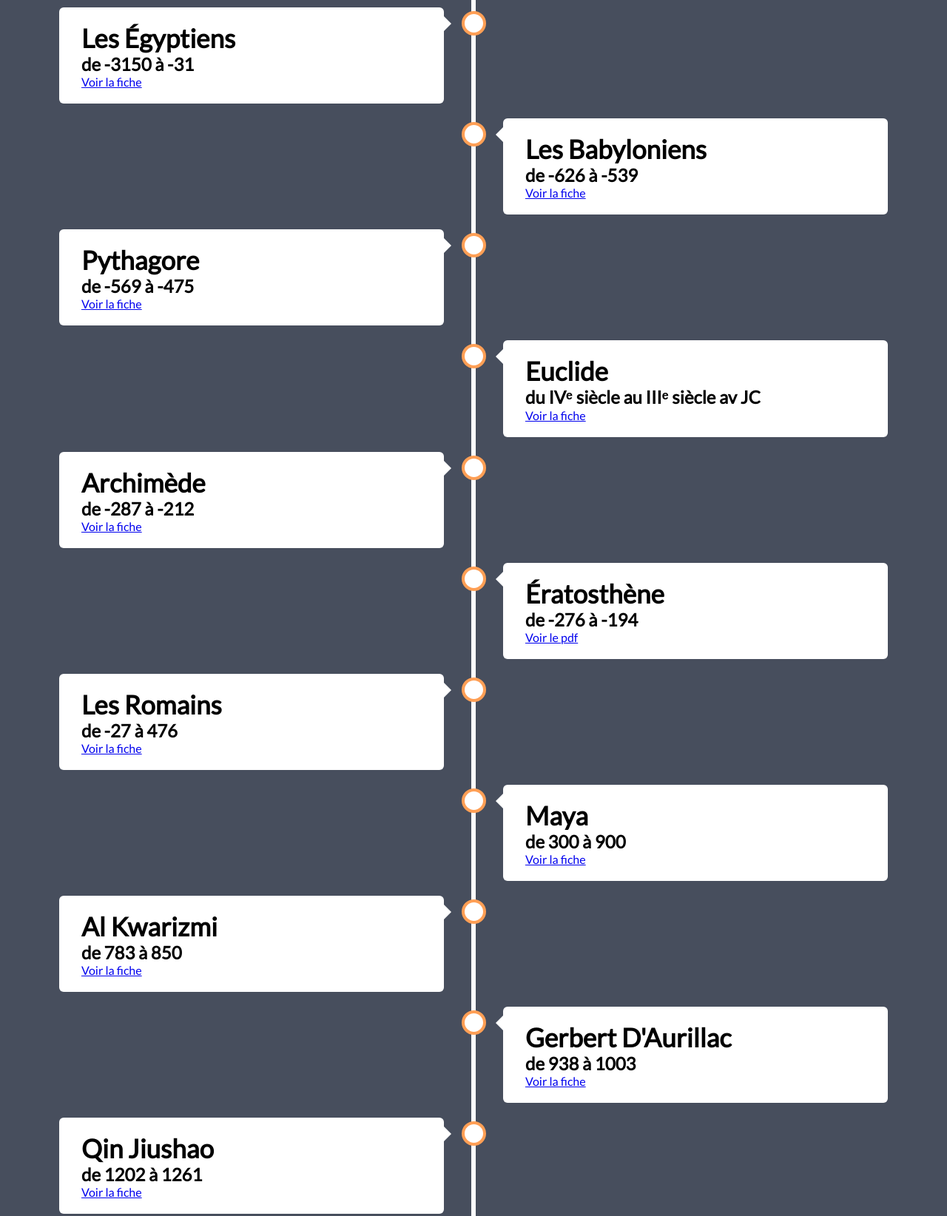
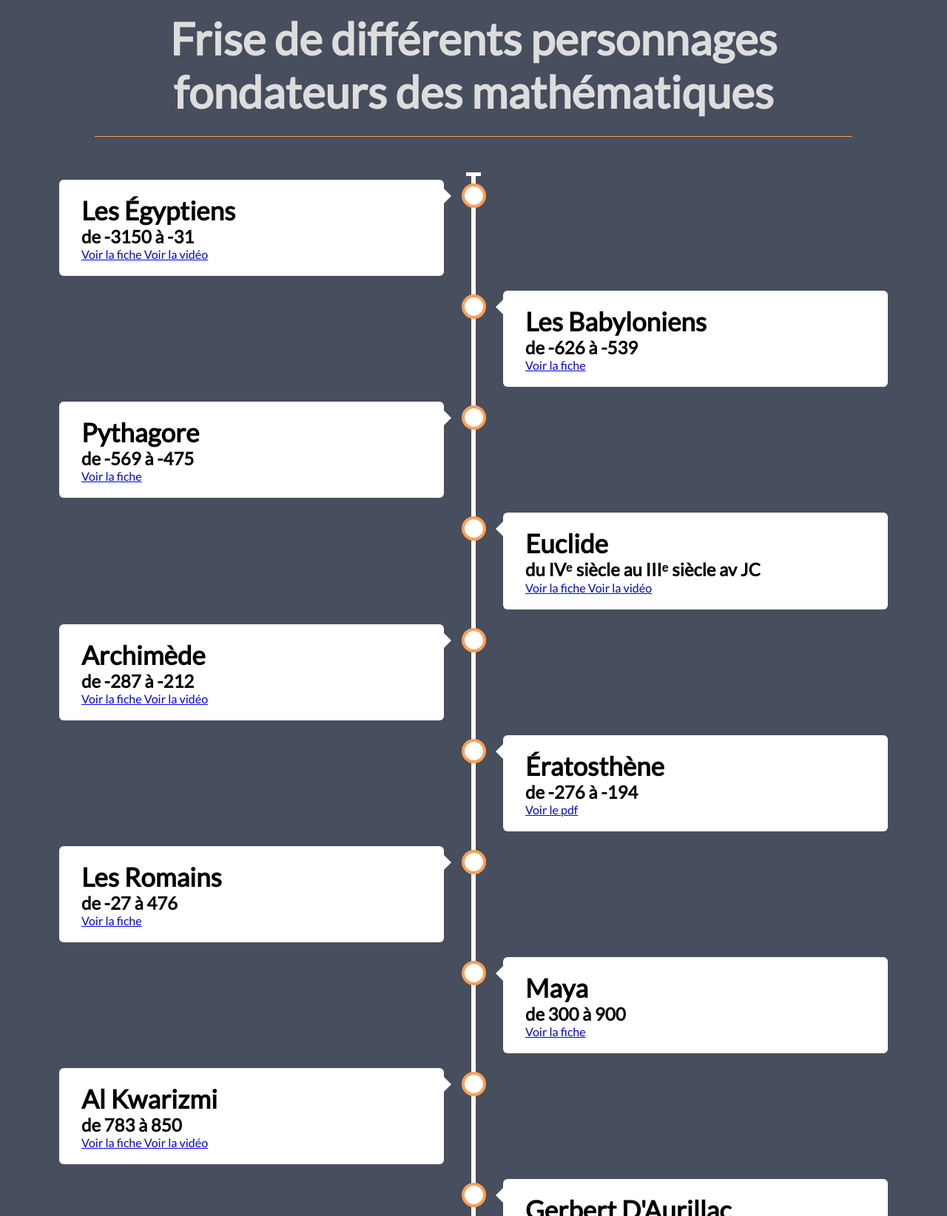
Before and after one commit to Redshark61/frise_chrono, a plain HTML site: page index.html in a window 1280 px wide. Shown: the top 1644 px of the page at 74% size. Drawn offline with Linux system fonts and the light colour scheme; a script that the page names is missing.

Commit message:
ajout de qlq videos

```diff
--- a/index.html
+++ b/index.html
@@ -18,15 +18,19 @@
         <title>Frise</title>
     </head>
     <body>
+        <div class="title_container">
+            <h1 class="title">Frise de différents personnages fondateurs des mathématiques</h1>
+        </div>
         <!--Début timeline-->
         <div class="timeline">
+            <div class="beginning"></div>
             <div class="container left" data-item="0">
                 <div class="content">
                     <h1>Les Égyptiens</h1>
                     <h2>de -3150 à -31</h2>
                     <p>
-                        <a href="merged pdf/EGYPTIENS RECTO VERSO.pdf" target="_blank"
-                            >Voir la fiche
+                        <a href="merged pdf/EGYPTIENS RECTO VERSO.pdf" target="_blank">Voir la fiche
+                        <a href="https://pod.ac-normandie.fr/video/13871-portrait-des-egyptiens-par-thomas-poirrier-ethan-collet-hugo-sicot/" target="_blank">Voir la vidéo
                         </a>
                     </p>
                 </div>
@@ -58,7 +62,10 @@
                 <div class="content">
                     <h1>Euclide</h1>
                     <h2>du IV&#7497; siècle au III&#7497; siècle av JC</h2>
-                    <p><a href="merged pdf/Euclide_recto.pdf" target="_blank">Voir la fiche </a></p>
+                    <p>
+                        <a href="merged pdf/Euclide_recto.pdf" target="_blank">Voir la fiche </a>
+                        <a href="https://pod.ac-normandie.fr/video/13867-portrait-deuclide-par-oceane-ramage/" target="_blank">Voir la vidéo</a>
+                    </p>
                 </div>
             </div>
 
@@ -70,6 +77,7 @@
                     </h1>
                     <p>
                         <a href="merged pdf/ARCHIMÈDE_RECTO.pdf" target="_blank">Voir la fiche </a>
+                        <a href="https://pod.ac-normandie.fr/video/13861-portrait-darchimede-par-hugo-mesnel-et-antoine-simon/" target="_blank">Voir la vidéo </a>
                     </p>
                 </div>
             </div>
@@ -119,6 +127,9 @@
                     <p>
                         <a href="merged pdf/AL KWARIZMI RECTO.pdf" target="_blank"
                             >Voir la fiche
+                        </a>
+                        <a href="https://pod.ac-normandie.fr/video/13863-portrait-dal-kwarizmi-par-mathis-fouquet-et-killian-fouchardmp4/bf9c1f053caeb95db09206d1f42e626a128b1d01a25b952f355c54efa588add6/" target="_blank"
+                            >Voir la vidéo
                         </a>
                     </p>
                 </div>
@@ -192,7 +203,10 @@
                         Mersenne
                         <h2>de 1558 à 1648</h2>
                     </h1>
-                    <p><a href="merged pdf/MERSENNE_recto.pdf">Voir la fiche </a></p>
+                    <p>
+                        <a href="merged pdf/MERSENNE_recto.pdf" target="_blank">Voir la fiche </a>
+                        <a href="https://pod.ac-normandie.fr/video/13862-portrait-de-mersenne-par-come-lascoutounas-et-simon-huchette-mp4/" target="_blank">Voir la fiche </a>
+                    </p>
                 </div>
             </div>
 
@@ -221,6 +235,7 @@
                     </p>
                 </div>
             </div>
+            <div class="arrow"></div>
         </div>
     </body>
 </html>
--- a/styles.scss
+++ b/styles.scss
@@ -1,4 +1,5 @@
 $font-size: 35px;
+$font-size-h1: 60px;
 
 * {
     margin: 0;
@@ -220,3 +221,39 @@ body {
         left: 0%;
     }
 }
+
+.title_container {
+    position: relative;
+}
+.title {
+    font-size: $font-size-h1;
+    width: 80vw;
+    margin: 1rem auto 3rem auto;
+    padding-bottom: 3vh;
+    text-align: center;
+    color: #ddd;
+    border-bottom: 1px solid #ff9f55;
+}
+
+.beginning {
+    position: absolute;
+    top: 0;
+    left: 50%;
+    margin-left: -10px;
+    height: 5px;
+    width: 20px;
+    background: white;
+    z-index: 2;
+}
+
+.arrow {
+    position: absolute;
+    bottom: -20px;
+    left: 50%;
+    margin-left: -10px;
+    height: 20px;
+    width: 20px;
+    background: white;
+    z-index: 2;
+    clip-path: polygon(100% 0, 0 0, 50% 100%);
+}
```
Also changed, not shown: styles.css, 1 other file.
